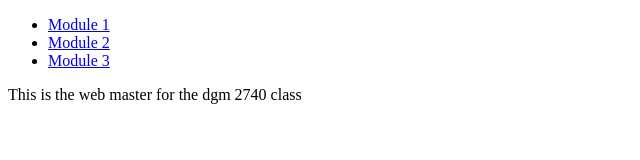
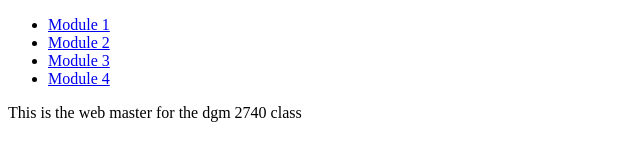
Before and after one commit to TannerBBlack/DGM2740new, a plain HTML site: page index.html in a window 1280 px wide. Shown: the whole page, without its empty margins (0-640 px from the left). Drawn offline with Linux system fonts and the light colour scheme.

Commit message:
added module 4 index item

```diff
--- a/index.html
+++ b/index.html
@@ -11,6 +11,7 @@
             <li><a href="Module1/index.html">Module 1</a></li>
             <li><a href="Module2/index.html">Module 2</a></li>
             <li><a href="Module3/index.html">Module 3</a></li>
+            <li><a href="Module4/index.html">Module 4</a></li>
         </ul>
     </nav>
     <p>This is the web master for the dgm 2740 class</p>
```
